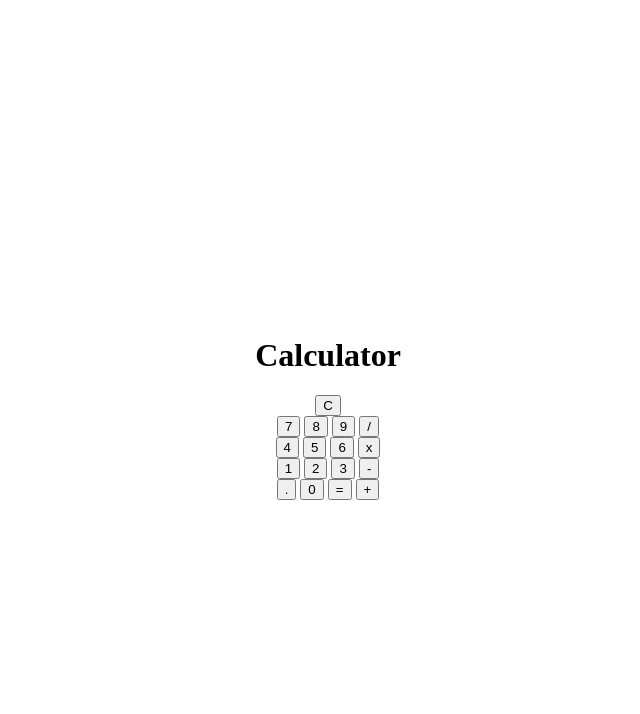
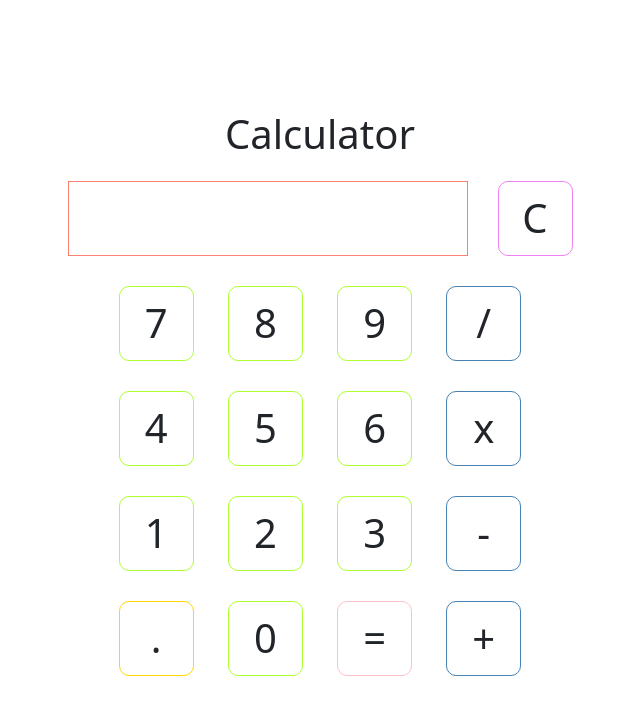
Before and after one commit to yuqingwang98/Calculator, a plain HTML site: page index.html in a window 1280 px wide. Shown: the whole page, without its empty margins (320-960 px from the left). Drawn offline with nearby package versions, Linux system fonts and the light colour scheme.

Commit message:
button dispaly done

```diff
--- a/index.html
+++ b/index.html
@@ -4,37 +4,41 @@
   <meta charset="UTF-8">
   <title>Calculator</title>
   <link rel='stylesheet' href='style.css'>
+  <link href="https://cdn.jsdelivr.net/npm/bootstrap@5.3.0-alpha1/dist/css/bootstrap.min.css" rel="stylesheet" integrity="sha384-GLhlTQ8iRABdZLl6O3oVMWSktQOp6b7In1Zl3/Jr59b6EGGoI1aFkw7cmDA6j6gD" crossorigin="anonymous">
   <script src='app.js'></script>
 </head>
 <body>
   <h1>Calculator</h1>
   <div class="calculator"></div>
-    <div class="first-row"></div>
-      <div class="screen"></div>
-      <button class="clear">C</button>
-    <div class="other-rows">
-      <button class="number">7</button>
-      <button class="number">8</button>
-      <button class="number">9</button>
-      <button class="operator">/</button>
+    <div class="first-row">
+      <div id="screen" class="screen"></div>
+      <div class="previous"></div>
+      <div class="current"></div>
+      <button id="btn clear" class="btn clear">C</button>
     </div>
     <div class="other-rows">
-      <button class="number">4</button>
-      <button class="number">5</button>
-      <button class="number">6</button>
-      <button class="operator">x</button>
+      <button class="btn number">7</button>
+      <button class="btn number">8</button>
+      <button class="btn number">9</button>
+      <button class="btn operator">/</button>
     </div>
     <div class="other-rows">
-      <button class="number">1</button>
-      <button class="number">2</button>
-      <button class="number">3</button>
-      <button class="operator">-</button>
+      <button class="btn number">4</button>
+      <button class="btn number">5</button>
+      <button class="btn number">6</button>
+      <button class="btn operator">x</button>
     </div>
     <div class="other-rows">
-      <button class="decimal">.</button>
-      <button class="number">0</button>
-      <button class="equal">=</button>
-      <button class="operator">+</button>
+      <button class="btn number">1</button>
+      <button class="btn number">2</button>
+      <button class="btn number">3</button>
+      <button class="btn operator">-</button>
+    </div>
+    <div class="other-rows">
+      <button class="btn decimal">.</button>
+      <button class="btn number">0</button>
+      <button class="btn equal">=</button>
+      <button class="btn operator">+</button>
     </div>
 </body>
 </html>
--- a/style.css
+++ b/style.css
@@ -6,3 +6,72 @@ body {
   justify-content: center;
   width: 100vw;
 }
+
+.btn {
+  height: 75px;
+  margin: 15px;
+  width: 75px;
+}
+
+.btn.number {
+  border: 1px solid greenyellow;
+  border-radius: 10px;
+  font-size: 40px;
+}
+
+.btn.number:hover{
+  background-color: green;
+}
+
+.btn.operator {
+  border: 1px solid steelblue;
+  border-radius: 10px;
+  font-size: 40px;
+}
+.btn.operator:hover {
+  background-color: blue;
+}
+
+.btn.decimal {
+  border: 1px solid gold;
+  border-radius: 10px;
+  font-size: 40px;
+}
+
+.btn.decimal:hover {
+  background-color: orangered;
+}
+
+.btn.equal {
+  border: 1px solid pink;
+  border-radius: 10px;
+  font-size: 40px;
+}
+
+.btn.equal:hover {
+  background-color: palevioletred;
+}
+
+.btn.clear {
+  border: 1px solid violet;
+  border-radius: 10px;
+  font-size: 40px;
+}
+
+.btn.clear:hover {
+  background-color: purple;
+}
+
+.first-row {
+  align-items: center;
+  display: flex;
+  flex-direction: row;
+  justify-content: center;
+}
+
+.screen {
+  border: 1px solid salmon;
+  height: 75px;
+  margin: 15px;
+  width: 400px;
+}
```
